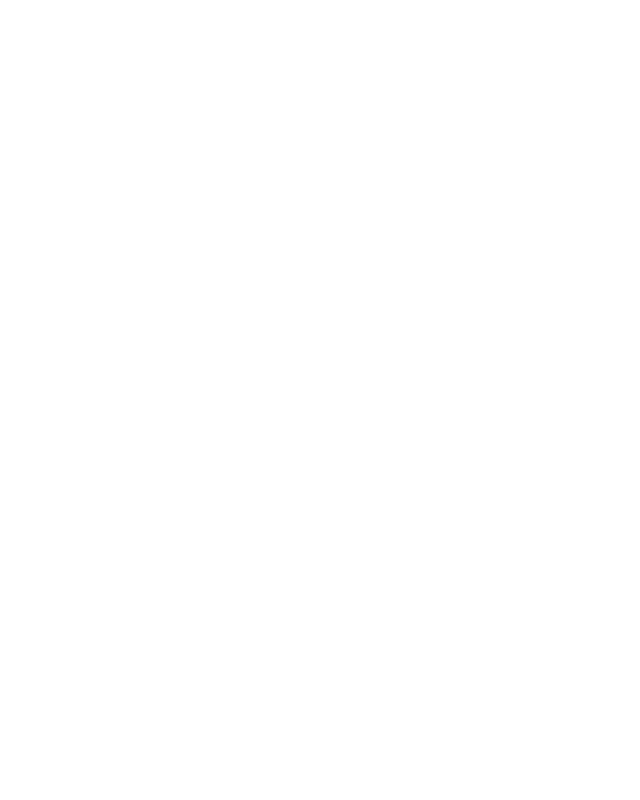
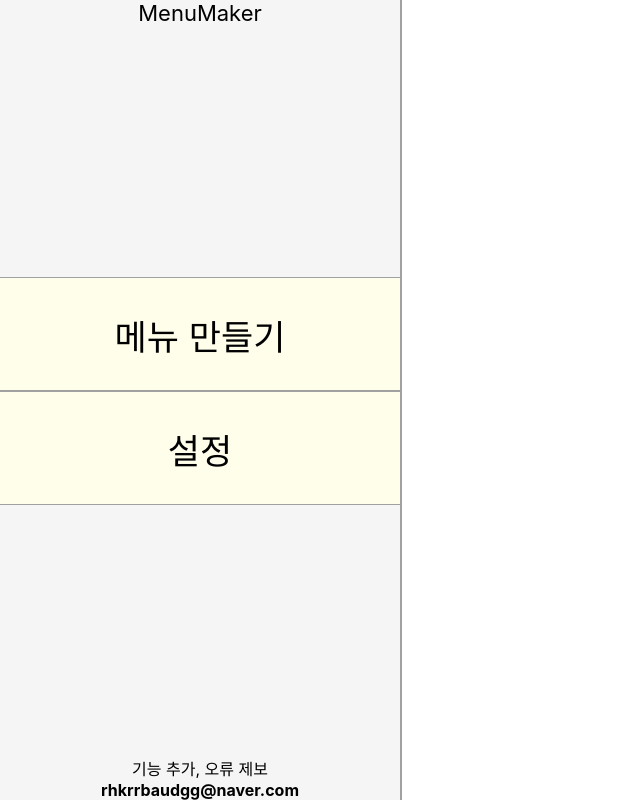
Before and after one commit to MJKM9163/MenuMaker, a React (Create React App) app: page / in a window 1280 px wide. Shown: the whole page, without its empty margins (0-640 px from the left). Built offline with nearby package versions, Linux system fonts and the light colour scheme.

Commit message:
또 안되네

```diff
--- a/src/App.js
+++ b/src/App.js
@@ -11,7 +11,7 @@
       {/* <Route path="/" component={MenuBar} exact />
       <Route path="/setting" component={SettingContainer} />
       <Route path="/maker" component={MakerLoading} /> */}
-      <Route path="/MenuMaker" component={MenuBar} exact />
+      <Route path="/" component={MenuBar} exact />
       <Route path="/setting" component={SettingContainer} />
       <Route path="/maker" component={MakerLoading} />
       {/* <Route path="/register" component={DBmakerForm} /> */}
```
